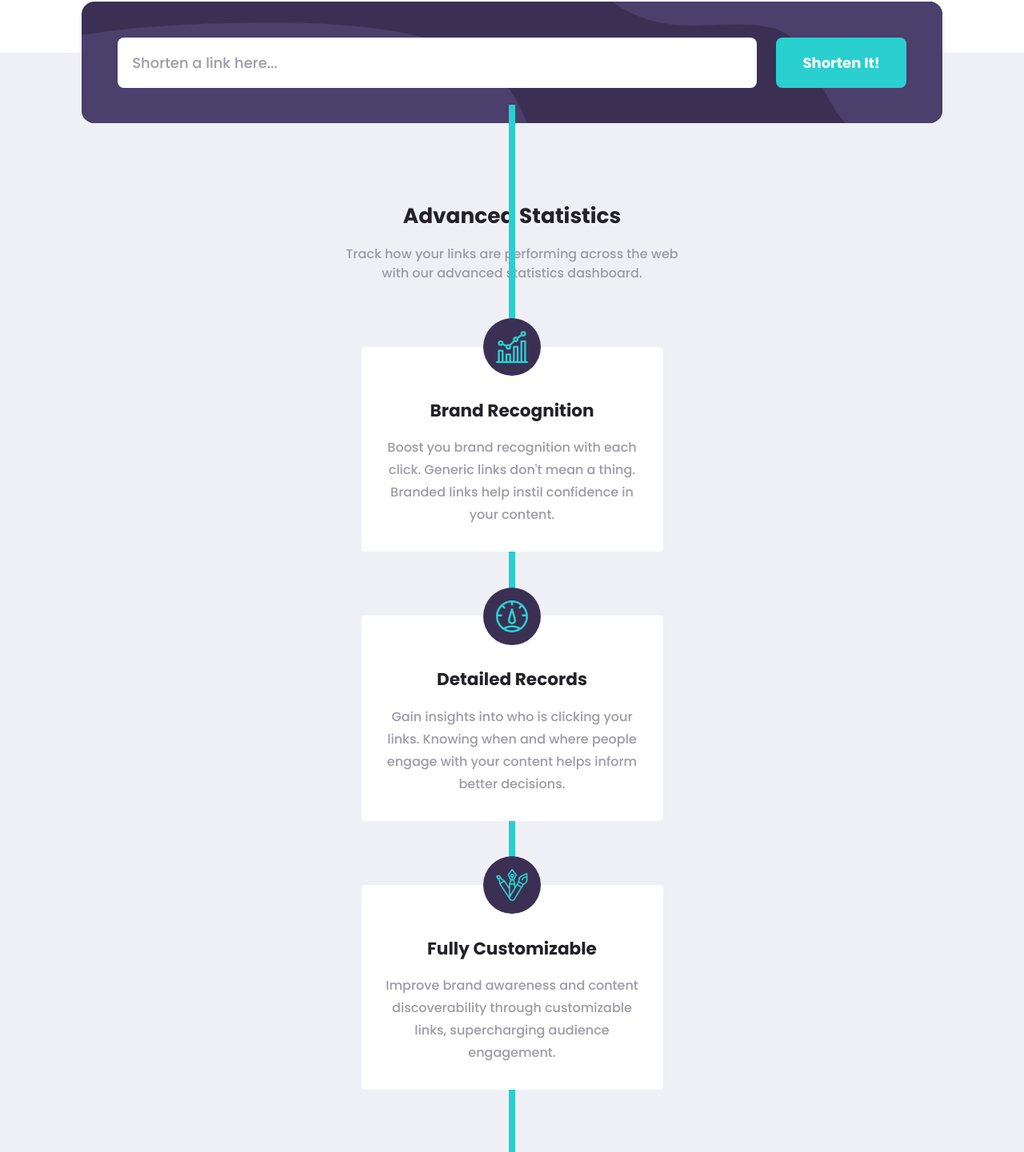
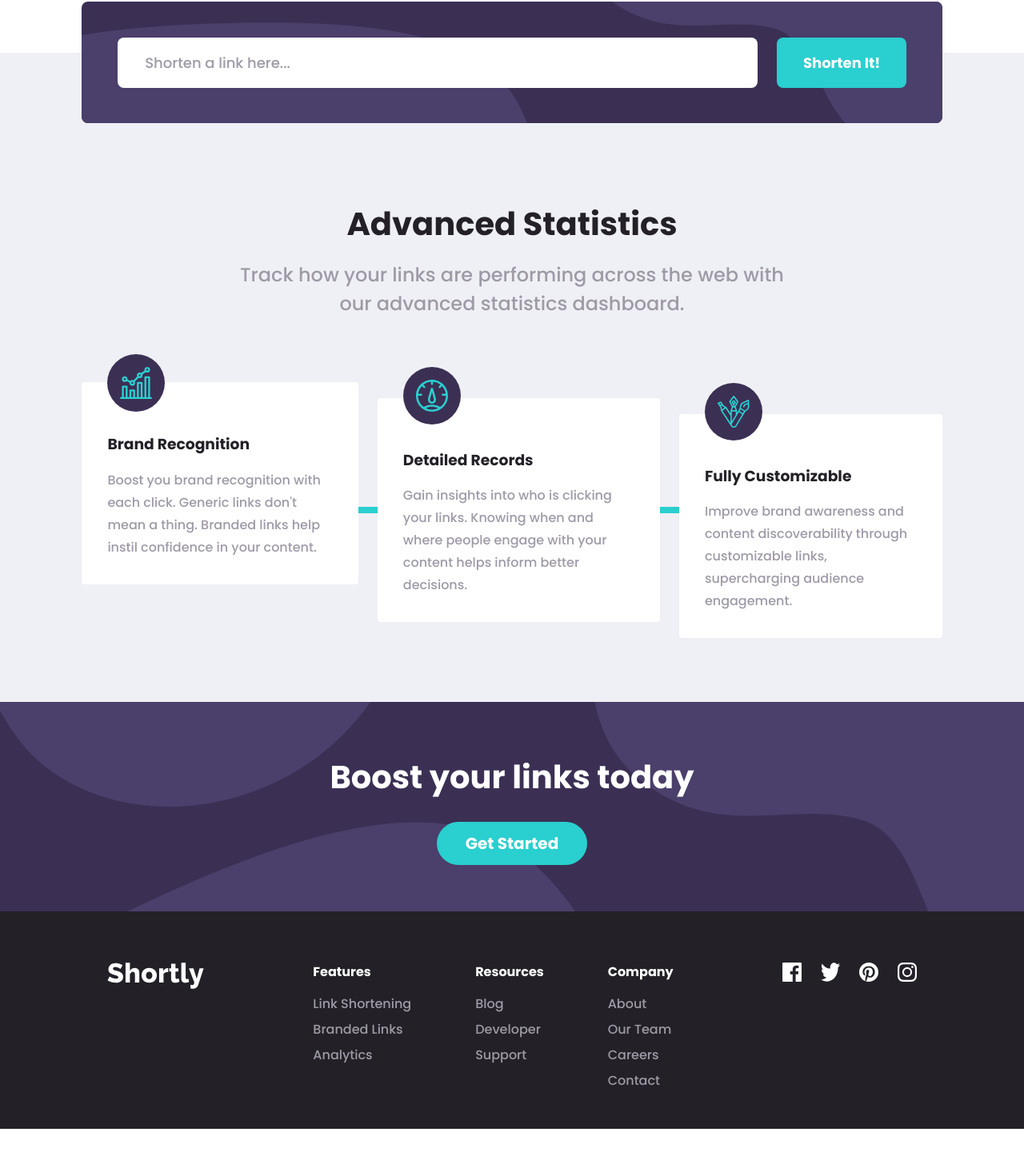
Before and after one commit to andwehehe/FMC-URL-Shortener, a React (Vite) app: page / in a window 1280 px wide. Shown: the part 653-2094 px from the top of the page at 80% size. After the commit the page ends 2065 px from the top, so only its background shows below. Built offline with nearby package versions, Linux system fonts and the light colour scheme.

Commit message:
finished desktop layout

```diff
--- a/src/Features/LinkShortener.jsx
+++ b/src/Features/LinkShortener.jsx
@@ -1,20 +1,8 @@
 import styles from './LinkShortener.module.css';
 import bg_shorten_mobile from '/src/assets/icons/bg-shorten-mobile.svg';
 import bg_shorten_desktop from '/src/assets/icons/bg-shorten-desktop.svg';
-import { useState, useEffect } from 'react';
 
-function LinkShortener() {
-
-    const [ isMobile, setIsMobile ] = useState(window.innerWidth < 953);
-
-    const handleResize = () => {
-        setIsMobile(window.innerWidth < 953);
-    };
-
-    useEffect(() => {
-        window.addEventListener('resize', handleResize);
-        return() => window.removeEventListener('resize', handleResize);
-    }, [])
+function LinkShortener({ isMobile }) {
 
     return(
         <div className={styles.linkInput_wrapper}>
--- a/src/Features/LinkShortener.module.css
+++ b/src/Features/LinkShortener.module.css
@@ -3,12 +3,14 @@
     display: flex;
     flex-direction: column;
     gap: 1rem;
-    border-radius: 1rem;
+    border-radius: 0.5rem;
     padding: 2rem;
     margin-block-end: 5rem;
+    margin-inline: auto;
     background-color: var(--purple-950);
     overflow: hidden;
     width: 100%;
+    max-width: 1620px;
 }
 
 .input_bg_decor {
@@ -34,7 +36,6 @@
 
 .link_input {
     font-size: 1.125rem;
-    padding: 1rem;
 }
 
 .link_input:focus {
@@ -63,6 +64,10 @@
         padding-block: clamp(1.5rem, 3.5vw, 4rem);
     }
 
+    .link_input {
+        padding: 1rem 2rem;
+    }
+
     .shortener_BTN {
         max-width: none;
     }
--- a/src/Layout/Body/Body.jsx
+++ b/src/Layout/Body/Body.jsx
@@ -4,33 +4,45 @@ import brand_recognition_icon from '/src/assets/icons/icon-brand-recognition.svg
 import detailed_records_icon from '/src/assets/icons/icon-detailed-records.svg';
 import fully_customizable_icon from '/src/assets/icons/icon-fully-customizable.svg';
 import promotion_bg_mobile from '/src/assets/icons/bg-boost-mobile.svg';
+import promotion_bg_desktop from '/src/assets/icons/bg-boost-desktop.svg';
 import close_icon from '/src/assets/icons/close.png';
 import LinkShortener from '../../Features/LinkShortener';
+import { useEffect, useState } from 'react';
+
+function Body({ props }) {
+
+    const { closeMenu, dialogRef } = props;
+    const [ isMobile, setIsMobile ] = useState(window.innerWidth < 953);
+
+    const handleResize = () => {
+        setIsMobile(window.innerWidth < 953);
+    };
+
+    useEffect(() => {
+        window.addEventListener('resize', handleResize);
+        return() => window.removeEventListener('resize', handleResize);
+    }, [])
 
     const STATS_INFO = [
         {
             img: brand_recognition_icon,
             title: "Brand Recognition",
             description: "Boost you brand recognition with each click. Generic links don't mean a thing. Branded links help instil confidence in your content.",
-        key: "stats-info-1"
+            key: "stats-info-1",
         },
         {
             img: detailed_records_icon,
             title: "Detailed Records",
             description: "Gain insights into who is clicking your links. Knowing when and where people engage with your content helps inform better decisions.",
-        key: "stats-info-2"
+            key: "stats-info-2",
         },
         {
             img: fully_customizable_icon,
             title: "Fully Customizable",
             description: "Improve brand awareness and content discoverability through customizable links, supercharging audience engagement.",
-        key: "stats-info-3"
+            key: "stats-info-3",
         }
     ];
-
-function Body({ props }) {
-
-    const { closeMenu, dialogRef } = props;
 
     return(
         <>
@@ -62,7 +74,7 @@ function Body({ props }) {
             <div className={styles.lowerBG}>
                 {/* Link Input */}
                 <div className={styles.input_wrapper}>
-                    <LinkShortener />
+                    <LinkShortener isMobile={isMobile}/>
                 </div>
 
                 {/* Additional Info */}
@@ -80,7 +92,10 @@ function Body({ props }) {
                     <hr className={styles.connector_HR} />
                     {STATS_INFO.map(({ img, title, description, key }) => {
                         return(
-                            <article className={styles.additionalInfo__container} key={key}>
+                            <article
+                                className={styles.additionalInfo__container}
+                                key={key}
+                            >
                                 <div className={styles.additionalInfo__img_container}>
                                     <img src={img} alt="title" />
                                 </div>
@@ -96,7 +111,7 @@ function Body({ props }) {
 
             {/* Promotion */}
             <div className={styles.promotion_container}>
-                <img className={styles.promotion_BG} src={promotion_bg_mobile} alt="background style" />
+                <img className={styles.promotion_BG} src={isMobile ? promotion_bg_mobile : promotion_bg_desktop} alt="background style" />
                 <h2 className={styles.promotion}>Boost your links today</h2>
                 <button className={styles.getStarted_BTN}>Get Started</button>
             </div>
--- a/src/Layout/Body/Body.module.css
+++ b/src/Layout/Body/Body.module.css
@@ -54,7 +54,7 @@
 }
 
 .introduction__description {
-    font-size: clamp(1.125rem, 2.2vw, 1.5rem);
+    font-size: clamp(1.125rem, 1.6vw, 1.5rem);
     color: var(--gray-500);
 }
 
@@ -69,6 +69,7 @@
     margin-block: clamp(1rem, 2vw, 2.5rem);
     width: max-content;
     background-color: var(--blue-400);
+    cursor: pointer;
 }
 /* Introduction */
 
@@ -96,12 +97,13 @@
 }
 
 .extraInfo__title {
-    font-size: 1.65rem;
+    font-size: clamp(1.65rem, 6vw, 2.5rem);
     color: var(--gray-950);
     margin-block: 1rem;
 }
 
 .extraInfo__description {
+    font-size: clamp(1rem, 3vw, 1.5rem);
     color: var(--gray-500);
 }
 
@@ -114,6 +116,8 @@
     text-align: center;
     margin-block-start: 5rem;
     max-width: 377px;
+    width: 100%;
+    height: max-content;
 }
 
 .additionalInfo__container {
@@ -121,7 +125,8 @@
     display: flex;
     flex-direction: column;
     align-items: center;
-    padding: 3rem 1.5rem 2rem 1.5rem;
+    padding-block: 3rem 2rem;
+    padding-inline: clamp(1.5rem, 10vw, 2rem);
     border-radius: 0.25rem;
     background-color: var(--white);
 }
@@ -142,7 +147,6 @@
 }
 
 .additionalInfo__title {
-    font-size: 1.35rem;
     color: var(--gray-950);
     margin-block: 1rem;
 }
@@ -156,6 +160,7 @@
     position: absolute;
     width: 120%;
     height: 0.5rem;
+    max-width: 50rem;
     border: none;
     background-color: var(--blue-400);
     transform: rotate(90deg);
@@ -180,7 +185,7 @@
 }
 
 .promotion {
-    font-size: clamp(1rem, 6vw, 1.6rem);
+    font-size: clamp(1rem, 6vw, 2.5rem);
     color: var(--white);
     padding-block-start: 1rem;
 }
@@ -190,6 +195,7 @@
     z-index: -1;
     top: 0%;
     right: 0%;
+    height: 100%;
 }
 /* Promotion */
 
@@ -305,6 +311,38 @@
         max-width: 1920px;
     }
 
+    .extraInfo {
+        max-width: 45rem;
+    }
+
+    .additionalInfo__wrapper {
+        text-align: start;
+        flex-direction: row;
+        gap: 1.5rem;
+        max-width: 1620px;
+        height: 20rem;
+    }
+
+    .additionalInfo__container {
+        align-items: flex-start;
+    }
+
+    .additionalInfo__wrapper > .additionalInfo__container:first-of-type {
+        align-self: flex-start;
+    }
+
+    .additionalInfo__wrapper > .additionalInfo__container:nth-of-type(2) {
+        align-self: center;
+    }
+
+    .additionalInfo__wrapper > .additionalInfo__container:last-of-type {
+        align-self: flex-end;
+    }
+
+    .connector_HR {
+        transform: rotate(0deg);
+    }
+
     .illustration_img_wrapper {
         max-width: 21rem;
     }
@@ -324,7 +362,25 @@
         max-width: none;
     }
 
+    .introduction__description {
+        max-width: 89%;
+    }
+
     .lowerBG {
         padding-inline: clamp(2rem, 8vw, 10rem);
     }
+
+    .promotion_container {
+        padding-block: 2rem;
+    }
+
+    .promotion {
+        padding-block-start: 2rem;
+    }
 }
+
+@media (min-width: 1820px) {
+    .illustration {
+        transform: translateX(-7vw);
+    }
+}
--- a/src/Layout/Footer/Footer.jsx
+++ b/src/Layout/Footer/Footer.jsx
@@ -57,6 +57,8 @@ function Footer() {
 
     return(
         <footer className={styles.footer}>
+
+            <section className={styles.footer_main}>
                 {/* Logo */}
                 <img className={styles.footer_logo} src={logo_white} alt="logo" />
 
@@ -86,6 +88,7 @@ function Footer() {
                         );
                     })}
                 </div>
+            </section>
         </footer>
     );
 }
--- a/src/Layout/Footer/Footer.module.css
+++ b/src/Layout/Footer/Footer.module.css
@@ -1,12 +1,16 @@
 .footer {
+    width: 100%;
+    background-color: var(--gray-950);
+}
+
+.footer_main {
     display: flex;
     flex-direction: column;
     align-items: center;
     text-align: center;
     gap: 3rem;
     padding: 3rem 2rem;
-    width: 100%;
-    background-color: var(--gray-950);
+     width: 100%;
 }
 
 .footer_container_wrapper {
@@ -45,10 +49,15 @@
 
 @media (min-width: 953px)  {
     .footer {
+        padding-inline: clamp(2rem, 8vw, 10rem);
+    }
+
+    .footer_main {
         text-align: start;
         flex-direction: row;
         justify-content: space-between;
-        padding-inline: clamp(2rem, 8vw, 10rem);
+        max-width: 1620px;
+        margin-inline: auto;
     }
 
     .footer_logo {
--- a/src/Layout/Header/Header.module.css
+++ b/src/Layout/Header/Header.module.css
@@ -5,7 +5,7 @@
     padding-block-start: 2rem;
     padding-inline: 1.5rem;
     width: 100%;
-    max-width: 600px;
+    /* max-width: 600px; */
 }
 
 .nav__menu_wrapper {
```
Lines whose indentation alone changed are shown as unchanged.
